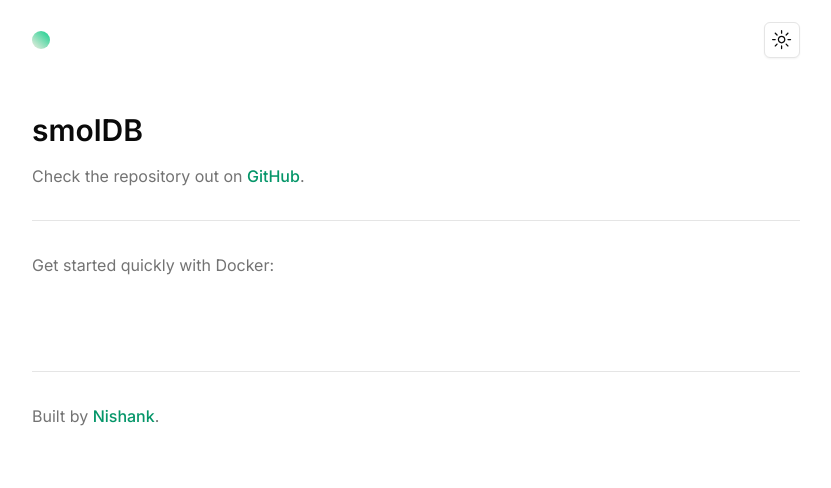
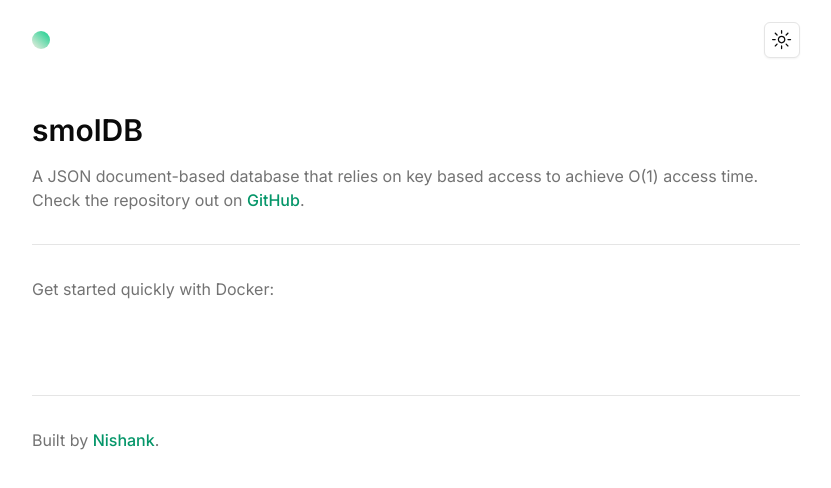
Before and after one commit to theMillenniumFalcon/smolDB, a Next.js app in the folder web/: page / in a window 1280 px wide. Shown: the top 488 px of the page, without its empty margins (224-1055 px from the left). Built offline with nearby package versions, Linux system fonts and the light colour scheme.

Commit message:
added definition in web

```diff
--- a/web/src/app/page.tsx
+++ b/web/src/app/page.tsx
@@ -13,7 +13,8 @@ export default function Home() {
         smolDB
       </h1>
       <div className="text-muted-foreground">
-        Check the repository out on{" "}
+        A JSON document-based database that relies on key based access to achieve
+        O(1) access time. Check the repository out on{" "}
         <a
           href="https://github.com/themillenniumfalcon/smolDB"
           target="_blank"
```
